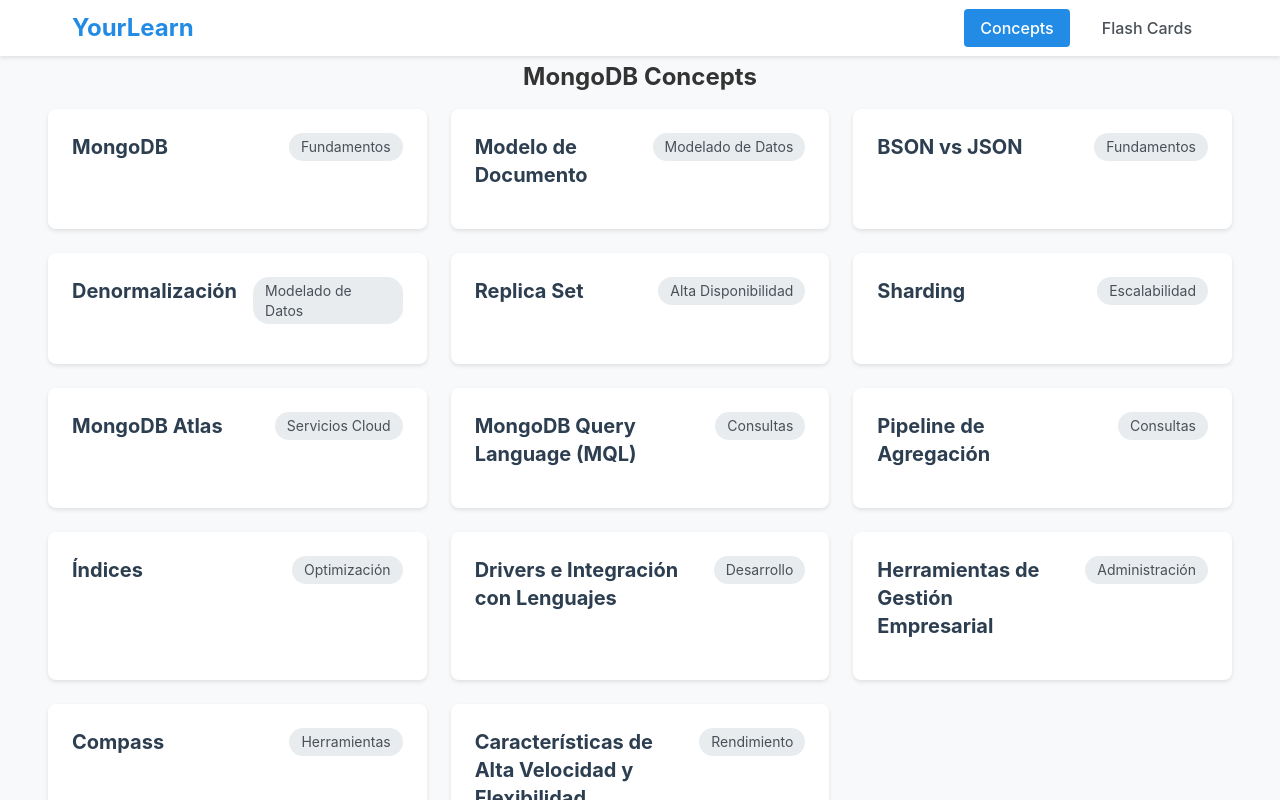
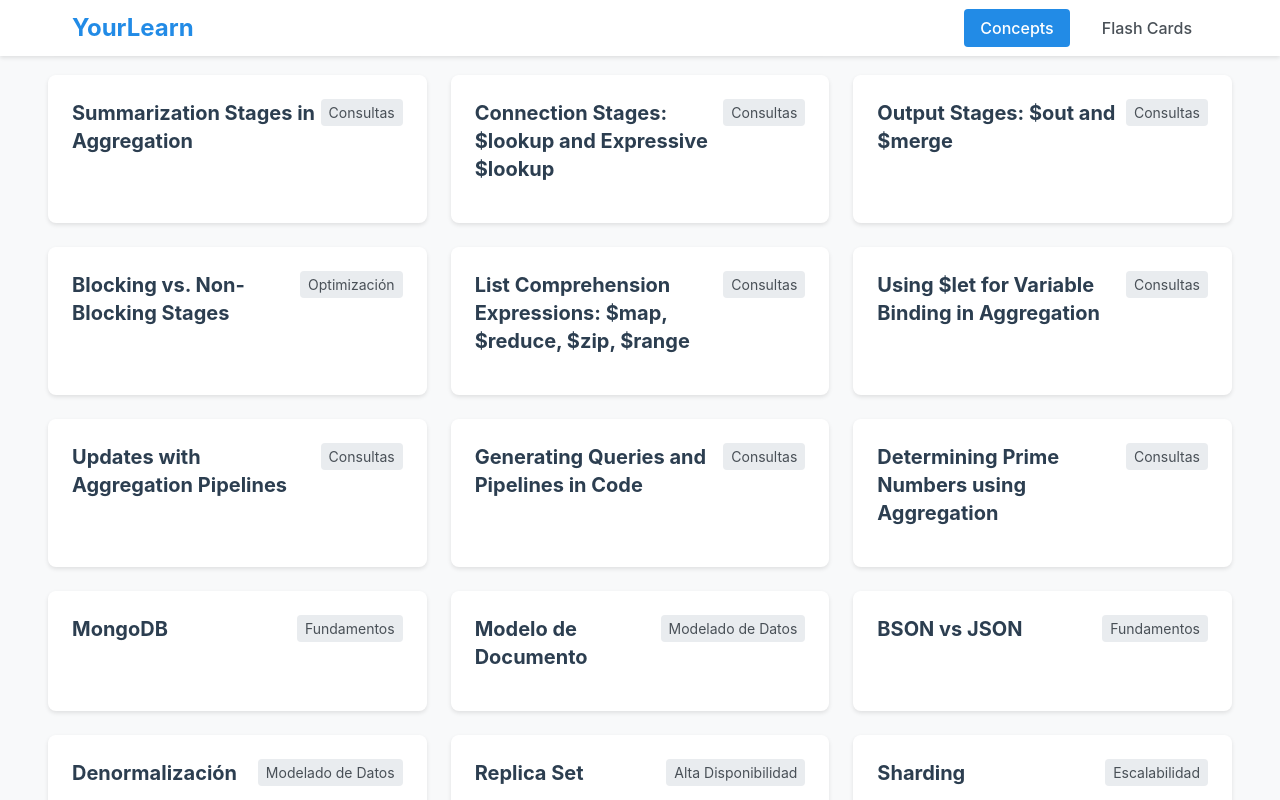
Before and after one commit to AmOrFeU86/you-learn, an Angular app: page /concepts in a window 1280 px wide. Built offline with nearby package versions, Linux system fonts and the light colour scheme.

Commit message:
refactor: rename category to label and add new category field - Renamed category field to label in mongodb-concepts.json - Added new category field with value 'MongoDB Day1' - Updated component template and styles - Updated Concept interface

```diff
--- a/src/app/components/concept-list/concept-list.component.html
+++ b/src/app/components/concept-list/concept-list.component.html
@@ -4,7 +4,7 @@
     <div *ngFor="let concept of concepts" class="concept-card" (click)="showConceptDetail(concept)">
       <div class="concept-header">
         <h2>{{ concept.title }}</h2>
-        <span class="category">{{ concept.category }}</span>
+        <span class="label">{{ concept.label }}</span>
       </div>
     </div>
   </div>
@@ -13,7 +13,7 @@
     <button class="back-button" (click)="backToList()">← Volver a la lista</button>
     <div class="concept-content">
       <h1>{{ selectedConcept.title }}</h1>
-      <span class="category">{{ selectedConcept.category }}</span>
+      <span class="label">{{ selectedConcept.label }}</span>
       <p class="description">{{ selectedConcept.description }}</p>
       <div class="example">
         <h3>Ejemplo:</h3>
--- a/src/app/components/concept-list/concept-list.component.scss
+++ b/src/app/components/concept-list/concept-list.component.scss
@@ -46,13 +46,13 @@
       color: #2c3e50;
     }
 
-    .category {
+    .label {
+      font-size: 0.875rem;
+      padding: 0.25rem 0.5rem;
+      border-radius: 4px;
       background: #e9ecef;
-      padding: 0.25rem 0.75rem;
-      border-radius: 16px;
-      font-size: 0.875rem;
       color: #495057;
-      margin-left: 1rem;
+      white-space: nowrap;
     }
   }
 
@@ -128,13 +128,14 @@
       text-align: left;
     }
 
-    .category {
+    .label {
       display: inline-block;
+      font-size: 0.875rem;
+      padding: 0.25rem 0.5rem;
+      border-radius: 4px;
       background: #e9ecef;
-      padding: 0.25rem 0.75rem;
-      border-radius: 16px;
-      font-size: 0.875rem;
       color: #495057;
+      white-space: nowrap;
       margin-bottom: 1.5rem;
     }
 
--- a/src/app/models/concept.model.ts
+++ b/src/app/models/concept.model.ts
@@ -2,6 +2,7 @@
   id?: number;
   title: string;
   description: string;
+  label: string;
   category: string;
   example: string;
 }
--- a/src/assets/data/mongodb-concepts.json
+++ b/src/assets/data/mongodb-concepts.json
@@ -1,88 +1,207 @@
 {
   "concepts": [
+    {
+      "title": "MongoDB Query Language vs. Aggregation Queries",
+      "description": "Explains that MongoDB does not use a formal query language like SQL; instead, queries are built as objects in code, emphasizing that queries are generated programmatically rather than manually written.",
+      "example": "db.movies.find({ year: 1933 }, { _id: 0, title: 1, 'awards.text': 1 }).sort({ 'awards.wins': -1 }).limit(1)",
+      "label": "Consultas",
+      "category": "MongoDB Day1"
+    },
+    {
+      "title": "Edge Cases in Selection and Projection",
+      "description": "Covers how basic MongoDB find operations use filter, projection, and sort objects, and highlights potential pitfalls of constructing queries as single strings.",
+      "example": "db.movies.find({ year: 1933 }, { _id: 0, title: 1, 'awards.text': 1 })",
+      "label": "Consultas",
+      "category": "MongoDB Day1"
+    },
+    {
+      "title": "$elemMatch Operator",
+      "description": "Demonstrates how the $elemMatch operator is used to query within arrays, particularly for matching an element that satisfies multiple criteria.",
+      "example": "db.a.find({ people: { $elemMatch: { firstname: 'john', lastname: 'doe' } } })",
+      "label": "Consultas",
+      "category": "MongoDB Day1"
+    },
+    {
+      "title": "Expressive Queries with $expr",
+      "description": "Shows how MongoDB’s $expr allows embedding aggregation expressions within queries for dynamic computation and comparisons on the fly.",
+      "example": "db.movies.find({ $expr: { $gt: ['$imdb.rating', 9] } })",
+      "label": "Consultas",
+      "category": "MongoDB Day1"
+    },
+    {
+      "title": "Aggregation Pipelines",
+      "description": "Introduces pipelines as sequences of stages that transform document streams through filtering, grouping, sorting, and reshaping.",
+      "example": "db.movies.aggregate([\n  { $unwind: '$countries' },\n  { $group: { _id: '$countries', year: { $min: '$year' } } },\n  { $sort: { year: -1 } },\n  { $project: { country: '$_id', year: 1, _id: 0 } }\n])",
+      "label": "Consultas",
+      "category": "MongoDB Day1"
+    },
+    {
+      "title": "Aggregation Reshaping Operators: $project, $set, $redact, $replaceRoot",
+      "description": "These operators reshape documents within a pipeline, allowing for inclusion, exclusion, addition of computed fields, or full replacement of documents.",
+      "example": "{ $project: { country: '$_id', year: 1, _id: 0 } }",
+      "label": "Consultas",
+      "category": "MongoDB Day1"
+    },
+    {
+      "title": "Summarization Stages in Aggregation",
+      "description": "Focuses on stages that summarize or reduce data using operations like $group, $bucket, $bucketAuto, $sortByCount, and $facet.",
+      "example": "{ $group: { _id: { $multiply: [10, { $floor: { $divide: ['$year', 10] } }] }, count: { $sum: 1 } } }",
+      "label": "Consultas",
+      "category": "MongoDB Day1"
+    },
+    {
+      "title": "Connection Stages: $lookup and Expressive $lookup",
+      "description": "Allows joining data from multiple collections; a simple $lookup performs a left outer join, while expressive lookups incorporate sub-pipelines for more complex joins.",
+      "example": "{ $lookup: { from: 'movies', localField: 'directors', foreignField: 'directors', as: 'seeAlso' } }",
+      "label": "Consultas",
+      "category": "MongoDB Day1"
+    },
+    {
+      "title": "Output Stages: $out and $merge",
+      "description": "Stages that direct the output of an aggregation pipeline into a collection, with $out replacing the target collection and $merge updating an existing one.",
+      "example": "db.movies.aggregate([ addRank, { $out: 'rankDirector' } ])",
+      "label": "Consultas",
+      "category": "MongoDB Day1"
+    },
+    {
+      "title": "Blocking vs. Non-Blocking Stages",
+      "description": "Differentiates between stages that stream documents immediately (non-blocking) and those that require processing the entire dataset before outputting results (blocking).",
+      "example": "Non-blocking: $match, $set, $unwind; Blocking: $group, $sort, $facet",
+      "label": "Optimización",
+      "category": "MongoDB Day1"
+    },
+    {
+      "title": "List Comprehension Expressions: $map, $reduce, $zip, $range",
+      "description": "Expressions that allow for processing arrays directly within a projection stage, enabling complex computations without unwinding the array.",
+      "example": "{ $set: { squaredlist: { $map: { input: '$some_list', in: { $mul: ['$$this', '$$this'] } } } } }",
+      "label": "Consultas",
+      "category": "MongoDB Day1"
+    },
+    {
+      "title": "Using $let for Variable Binding in Aggregation",
+      "description": "Allows temporary variable definition within an aggregation expression to avoid redundant computations.",
+      "example": "{ $set: { normals: { $let: { vars: { sqrtofa: { $sqrt: '$a' } }, in: { $map: { input: values, in: { $divide: ['$$this', '$$sqrtofa'] } } } } } } }",
+      "label": "Consultas",
+      "category": "MongoDB Day1"
+    },
+    {
+      "title": "Updates with Aggregation Pipelines",
+      "description": "Since MongoDB 4.2, aggregation pipelines can be used in update operations to compute new field values based on existing ones.",
+      "example": "db.numbers.updateMany({}, [{ $set: { prime: isPrime } }])",
+      "label": "Consultas",
+      "category": "MongoDB Day1"
+    },
+    {
+      "title": "Generating Queries and Pipelines in Code",
+      "description": "Highlights building queries and aggregation pipelines dynamically with functions for improved code reusability and complexity management.",
+      "example": "db.temperatures.find({ temperature: fahrenheit(451) })",
+      "label": "Consultas",
+      "category": "MongoDB Day1"
+    },
+    {
+      "title": "Determining Prime Numbers using Aggregation",
+      "description": "An advanced example that uses $range, $map, and $reduce to implement an algorithm for checking if a number is prime directly within MongoDB.",
+      "example": "Aggregation pipeline that generates a range of potential factors and reduces them to a Boolean flag indicating primality.",
+      "label": "Consultas",
+      "category": "MongoDB Day1"
+    },
     {
       "title": "MongoDB",
       "description": "Base de datos orientada a documentos para aplicaciones modernas, diseñada para escalar y manejar estructuras complejas.",
       "example": "Usar MongoDB para una aplicación de redes sociales donde cada usuario tiene un perfil con publicaciones, amigos y configuraciones personalizadas.",
-      "category": "Fundamentos"
+      "label": "Fundamentos",
+      "category": "MongoDB Day1"
     },
     {
       "title": "Modelo de Documento",
       "description": "Almacena información en documentos flexibles (similar a registros) que pueden incluir arrays y documentos anidados, lo que permite modelar relaciones de forma natural.",
       "example": "{\n  \"_id\": 9950,\n  \"nombre\": \"Dunham, Justin\",\n  \"departamento\": \"Marketing\",\n  \"beneficios\": [\n    { \"tipo\": \"Salud\", \"plan\": \"PPO Plus\" },\n    { \"tipo\": \"Dental\", \"plan\": \"Standard\" }\n  ]\n}",
-      "category": "Modelado de Datos"
+      "label": "Modelado de Datos",
+      "category": "MongoDB Day1"
     },
     {
       "title": "BSON vs JSON",
       "description": "BSON es el formato binario utilizado para almacenar documentos en MongoDB, ofreciendo más tipos de datos y mejor rendimiento que JSON, que es un formato de texto.",
       "example": "Mientras que en JSON un número se representa simplemente como 123, en BSON ese mismo número se almacena junto con información sobre su tipo (por ejemplo, entero de 32 bits).",
-      "category": "Fundamentos"
+      "label": "Fundamentos",
+      "category": "MongoDB Day1"
     },
     {
       "title": "Denormalización",
       "description": "Consiste en combinar datos de múltiples tablas (en un RDBMS) en un único documento para reducir la necesidad de uniones (joins) en sistemas distribuidos.",
       "example": "En lugar de tener tablas separadas para \"empleados\" y \"beneficios\", se almacena toda la información en un único documento del empleado que incluya un array con sus beneficios.",
-      "category": "Modelado de Datos"
+      "label": "Modelado de Datos",
+      "category": "MongoDB Day1"
     },
     {
       "title": "Replica Set",
       "description": "Mecanismo de alta disponibilidad que consiste en múltiples copias de los datos distribuidas en distintos nodos.",
-      "example": "Configurar un replica set con tres nodos en diferentes centros de datos para asegurar que, si uno falla, los otros continúan atendiendo las peticiones.",
-      "category": "Alta Disponibilidad"
+      "example": "Configurar un replica set con tres nodos en diferentes centros de datos para asegurar que, si uno falla, los otros continúen atendiendo las peticiones.",
+      "label": "Alta Disponibilidad",
+      "category": "MongoDB Day1"
     },
     {
       "title": "Sharding",
       "description": "Técnica de partición horizontal que distribuye datos entre múltiples servidores o clusters para mejorar la escalabilidad.",
       "example": "Dividir una colección de millones de documentos en fragmentos (shards) basados en una clave (por ejemplo, geográfica) para distribuir la carga entre varios servidores.",
-      "category": "Escalabilidad"
+      "label": "Escalabilidad",
+      "category": "MongoDB Day1"
     },
     {
       "title": "MongoDB Atlas",
       "description": "Servicio en la nube que ofrece MongoDB de manera administrada, facilitando la creación, gestión y escalado de clusters.",
       "example": "Crear un cluster gratuito (M0) en Atlas para desarrollar y probar una aplicación sin necesidad de gestionar la infraestructura física.",
-      "category": "Servicios Cloud"
+      "label": "Servicios Cloud",
+      "category": "MongoDB Day1"
     },
     {
       "title": "MongoDB Query Language (MQL)",
       "description": "Lenguaje de consulta nativo de MongoDB que utiliza objetos en lugar de cadenas SQL, ofreciendo consultas más seguras y eficientes.",
       "example": "db.empleados.find({ \"departamento\": \"Marketing\" })\npara obtener todos los empleados del departamento de Marketing.",
-      "category": "Consultas"
+      "label": "Consultas",
+      "category": "MongoDB Day1"
     },
     {
       "title": "Pipeline de Agregación",
       "description": "Herramienta que permite procesar y transformar datos mediante una serie de etapas, facilitando cálculos complejos y resúmenes.",
       "example": "db.ventas.aggregate([\n  { $group: { _id: \"$region\", totalVentas: { $sum: \"$monto\" } } }\n])",
-      "category": "Consultas"
+      "label": "Consultas",
+      "category": "MongoDB Day1"
     },
     {
       "title": "Índices",
       "description": "Estructuras que optimizan las consultas al facilitar el acceso rápido a los datos.",
       "example": "db.usuarios.createIndex({ email: 1 })",
-      "category": "Optimización"
+      "label": "Optimización",
+      "category": "MongoDB Day1"
     },
     {
       "title": "Drivers e Integración con Lenguajes",
       "description": "Conjunto de bibliotecas que permiten interactuar con MongoDB desde diversos lenguajes de programación de forma nativa.",
       "example": "const { MongoClient } = require('mongodb');\nconst client = new MongoClient(uri);\nawait client.connect();",
-      "category": "Desarrollo"
+      "label": "Desarrollo",
+      "category": "MongoDB Day1"
     },
     {
       "title": "Herramientas de Gestión Empresarial",
       "description": "Soluciones como Ops Manager, Cloud Manager, y la integración con Kubernetes y Terraform, que facilitan el monitoreo, administración y respaldo de los clusters.",
       "example": "Configurar alertas de rendimiento y respaldos automáticos a través de Ops Manager para garantizar la continuidad del servicio en un entorno empresarial.",
-      "category": "Administración"
+      "label": "Administración",
+      "category": "MongoDB Day1"
     },
     {
       "title": "Compass",
       "description": "Interfaz gráfica para explorar y analizar la estructura de datos en MongoDB de forma intuitiva.",
       "example": "Usar Compass para visualizar la distribución de documentos en una colección, revisar índices y optimizar consultas mediante su herramienta de análisis visual.",
-      "category": "Herramientas"
+      "label": "Herramientas",
+      "category": "MongoDB Day1"
     },
     {
       "title": "Características de Alta Velocidad y Flexibilidad",
       "description": "Orientada a actualizaciones rápidas, consultas eficientes y la capacidad de manejar grandes volúmenes de datos con estructuras dinámicas.",
       "example": "En una aplicación de comercio electrónico, MongoDB permite actualizar el estado de un pedido sin necesidad de bloquear el registro completo, mejorando la experiencia del usuario en tiempo real.",
-      "category": "Rendimiento"
+      "label": "Rendimiento",
+      "category": "MongoDB Day1"
     }
   ]
 }
```
